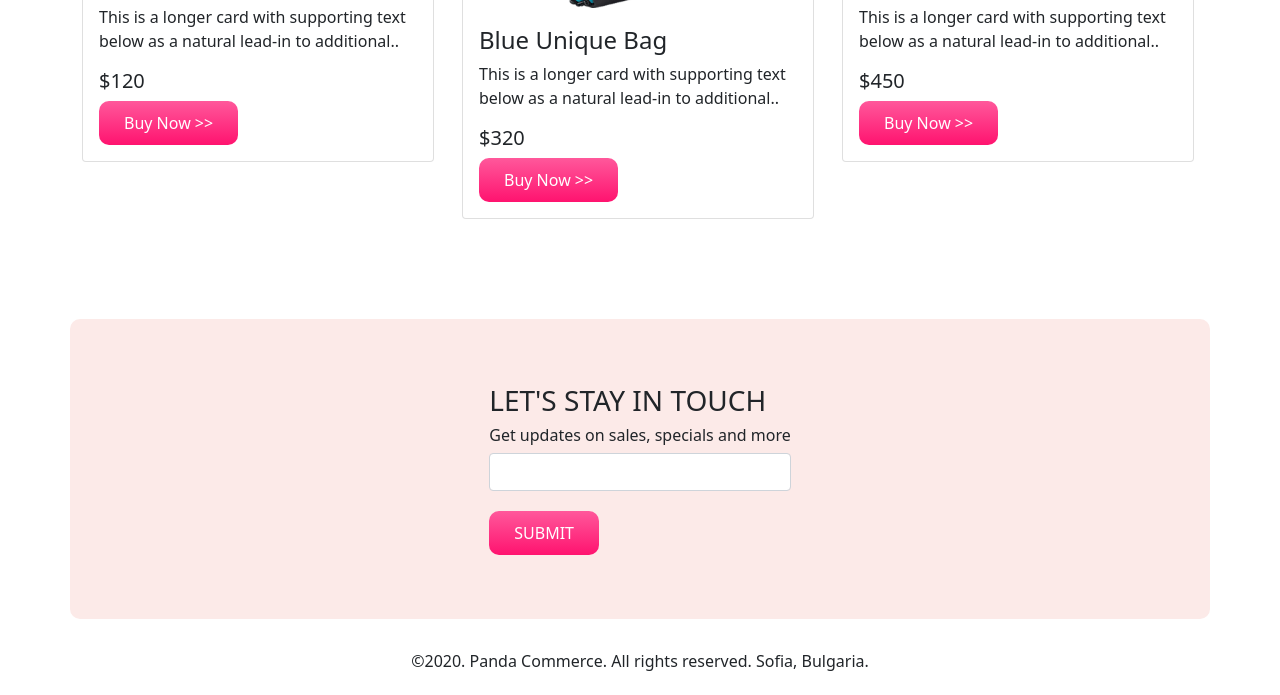
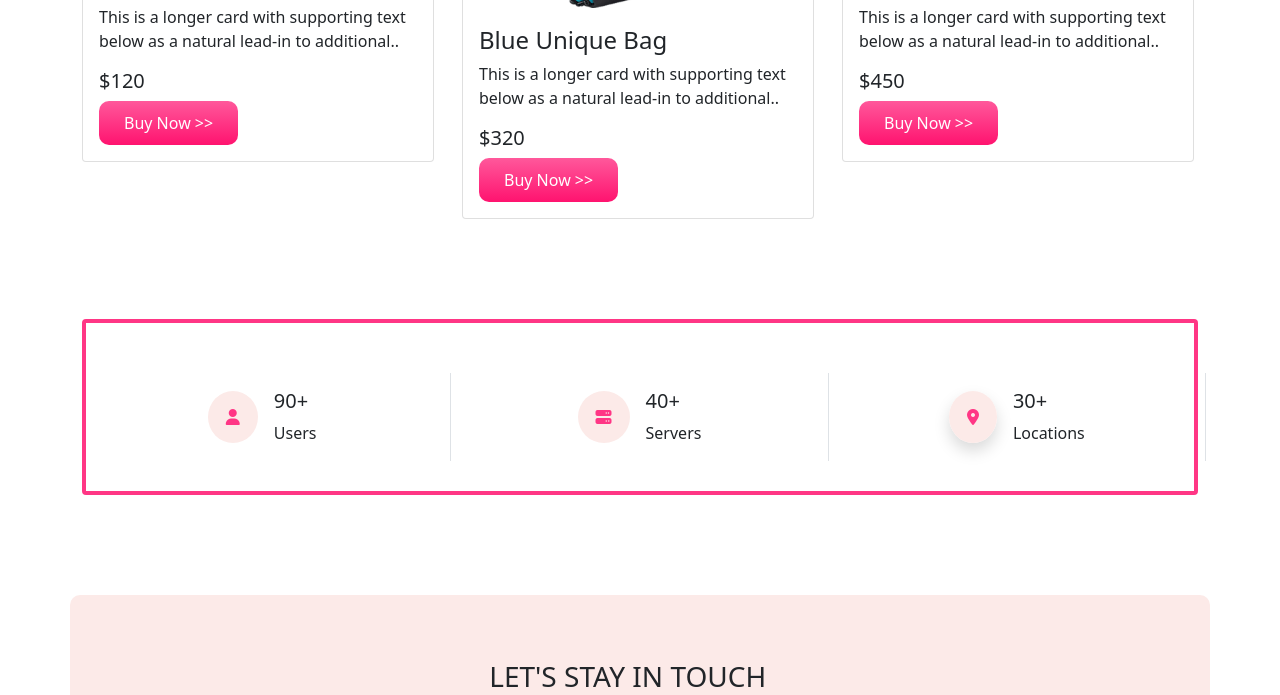
Before and after one commit to tahmina42/panda-commerce, a plain HTML site: page index.html in a window 1280 px wide. Shown: the part 1921-2616 px from the top of the page. Drawn offline with Linux system fonts and the light colour scheme.

Commit message:
counter section added

```diff
--- a/assets/css/style.css
+++ b/assets/css/style.css
@@ -64,6 +64,30 @@ button.buy-now-button {
 div#subscribe {
     height: 300px;
 }
+
+/*------------Counter styles-------
+---------------------------------------*/
+.counter {
+    border: 4px solid #ff3685;
+    margin-top: 50px;
+    padding-top: 50px;
+    padding-bottom: 30px;
+}
+.counter-area {
+    display: flex;
+    justify-content: center;
+    flex-direction: row;
+    align-items: center;
+}
+span.icon-users {
+    background: #fceae8;
+    padding: 20px;
+}
+span.icon-users {
+    background: #fceae8;
+    padding: 15px 18px;
+    color: #ff3685;
+}
 /*------------Footer styles-------
 ---------------------------------------*/
 button.buy-now-button.ft-btn {
@@ -72,3 +96,12 @@ button.buy-now-button.ft-btn {
 .footer {
     margin-top: 30px;
 }
+/*------------Media queries-------
+---------------------------------------*/
+@media only screen and (max-width: 688px) {
+    .counter-area {
+        display: flex;
+        justify-content: flex-start;
+        padding-left: 10px;
+    }
+}
--- a/index.html
+++ b/index.html
@@ -6,7 +6,7 @@
     <meta http-equiv="X-UA-Compatible" content="IE=edge">
     <meta name="viewport" content="width=device-width, initial-scale=1.0">
     <title>Panda Commerce</title>
-
+    <script src="https://kit.fontawesome.com/b9eba00ae8.js" crossorigin="anonymous"></script>
     <!--------additional js link here--------->
     <link rel="stylesheet" href="assets/css/bootstrap.min.css">
 
@@ -121,7 +121,7 @@
 
         <!----------------Category section starts------------------>
         <section class="container gap-100 categories">
-            <div class="row">
+            <div class="row g-4">
                 <div class="col-lg-4">
                     <div class="category cat-orange">
                         <h1 class="cat-heading">Watch</h1>
@@ -147,7 +147,7 @@
         <!----------------Shoes section starts------------------>
         <section class="container gap-100 shoes">
             <h1 class="section-title">Shoes</h1>
-            <div class="row">
+            <div class="row g-4">
                 <div class="col-lg-4 col-md-4 col-sm-6 col-12">
                     <div class="card" style="width: 22rem;">
                         <img src="assets/img/shoes/shoe-1.png" class="card-img-top" alt="...">
@@ -197,8 +197,7 @@
         <!----------------Bags section starts------------------>
         <section class="container gap-100 shoes">
             <h1 class="section-title">Unique Bags</h1>
-            <div class="row">
-
+            <div class="row g-4">
                 <div class="col-lg-4 col-md-4 col-sm-6 col-12">
                     <div class="card" style="width: 22rem;">
                         <img src="assets/img/bags/bag-1.png" class="card-img-top" alt="...">
@@ -243,6 +242,53 @@
                 </div>
             </div>
         </section>
+        <!----------------Bags section ends------------------>
+
+        <!----------------Counter section starts------------------>
+        <section class="container gap-100 ">
+            <div class="counter rounded">
+                <div class="row">
+                    <div class="col-lg-4 col-md-4 col-6 border-end">
+                        <div class="counter-area">
+                            <div class="counter-icons">
+                                <span class="icon-users rounded-circle"><i class="fas fa-user"></i></span>
+                            </div>
+                            <div class="counter-text ms-3 mt-3">
+                                <h5>90+</h5>
+                                <p>Users</p>
+                            </div>
+                        </div>
+                    </div>
+                    <div class="col-lg-4 col-md-4 col-6 border-end">
+                        <div class="counter-area">
+                            <div class="counter-icons">
+                                <span class="icon-users rounded-circle"><i class="fas fa-server"></i></span>
+                            </div>
+                            <div class="counter-text ms-3 mt-3">
+                                <h5>40+</h5>
+                                <p>Servers</p>
+                            </div>
+                        </div>
+                    </div>
+                    <div class="col-lg-4 col-md-4 col-6 border-end">
+                        <div class="counter-area">
+                            <div class="counter-icons">
+                                <span class="icon-users rounded-circle shadow">
+                                    <i class="fas fa-map-marker-alt"></i>
+                                </span>
+                            </div>
+                            <div class="counter-text ms-3 mt-3">
+                                <h5>30+</h5>
+                                <p>Locations</p>
+                            </div>
+                        </div>
+                    </div>
+                </div>
+            </div>
+        </section>
+        <!----------------Counter section ends------------------>
+
+        <!----------------Subscribe section starts------------------>
         <div class="container d-flex align-items-center justify-content-center hero-bg" id="subscribe">
             <div>
                 <h3>LET'S STAY IN TOUCH</h3>
@@ -251,7 +297,9 @@
                 <button class="buy-now-button ft-btn">SUBMIT</button>
             </div>
         </div>
-        <!----------------Bags section ends------------------>
+
+        <!----------------Subscribe section ends------------------>
+
     </main>
     <footer>
         <div class="container bg-color">
@@ -262,12 +310,6 @@
 
     </footer>
 
-
-
-
-
-
-
     <!--------additional js link here--------->
     <script src="assets/js/bootstrap.bundle.min.js"></script>
 
```
